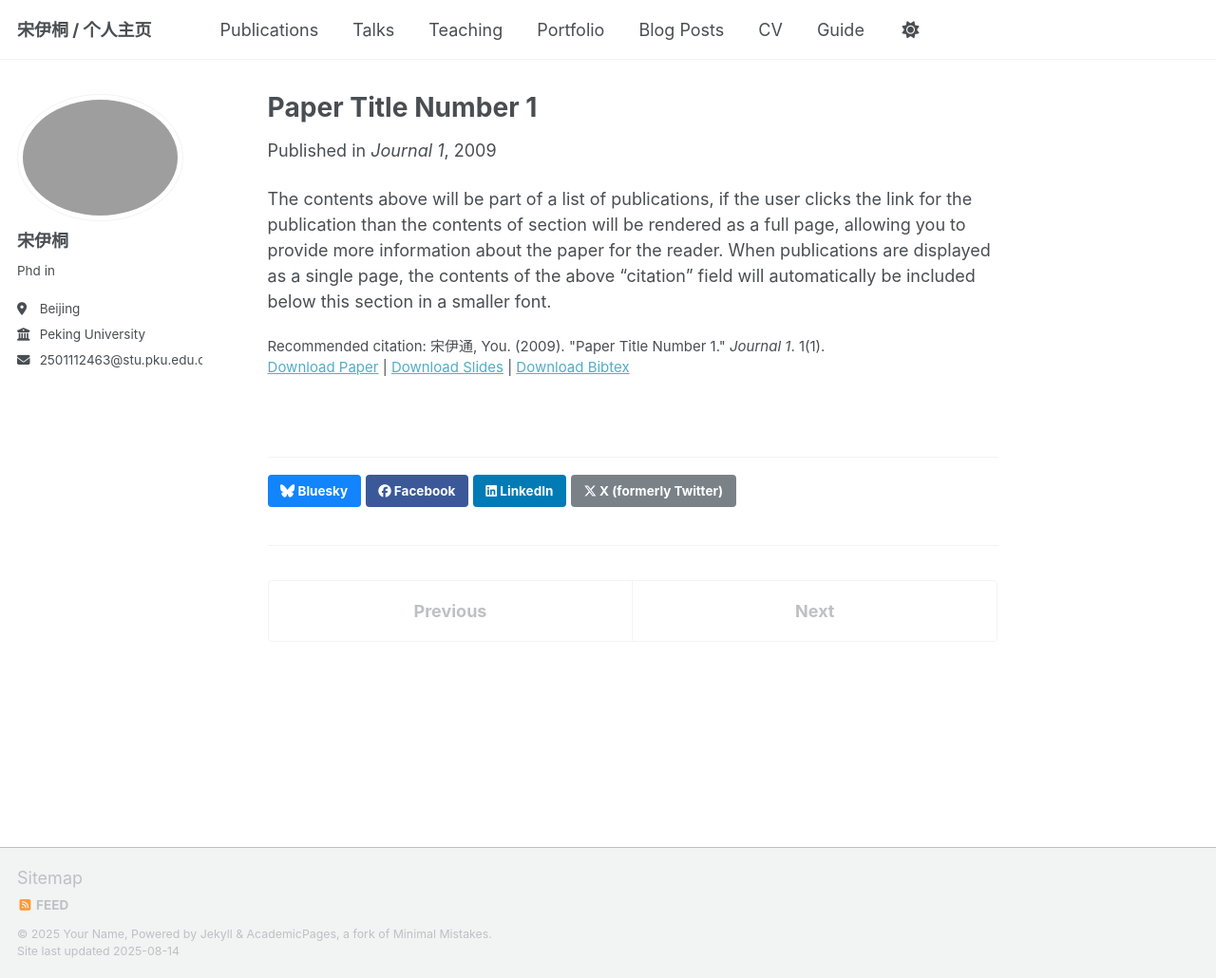
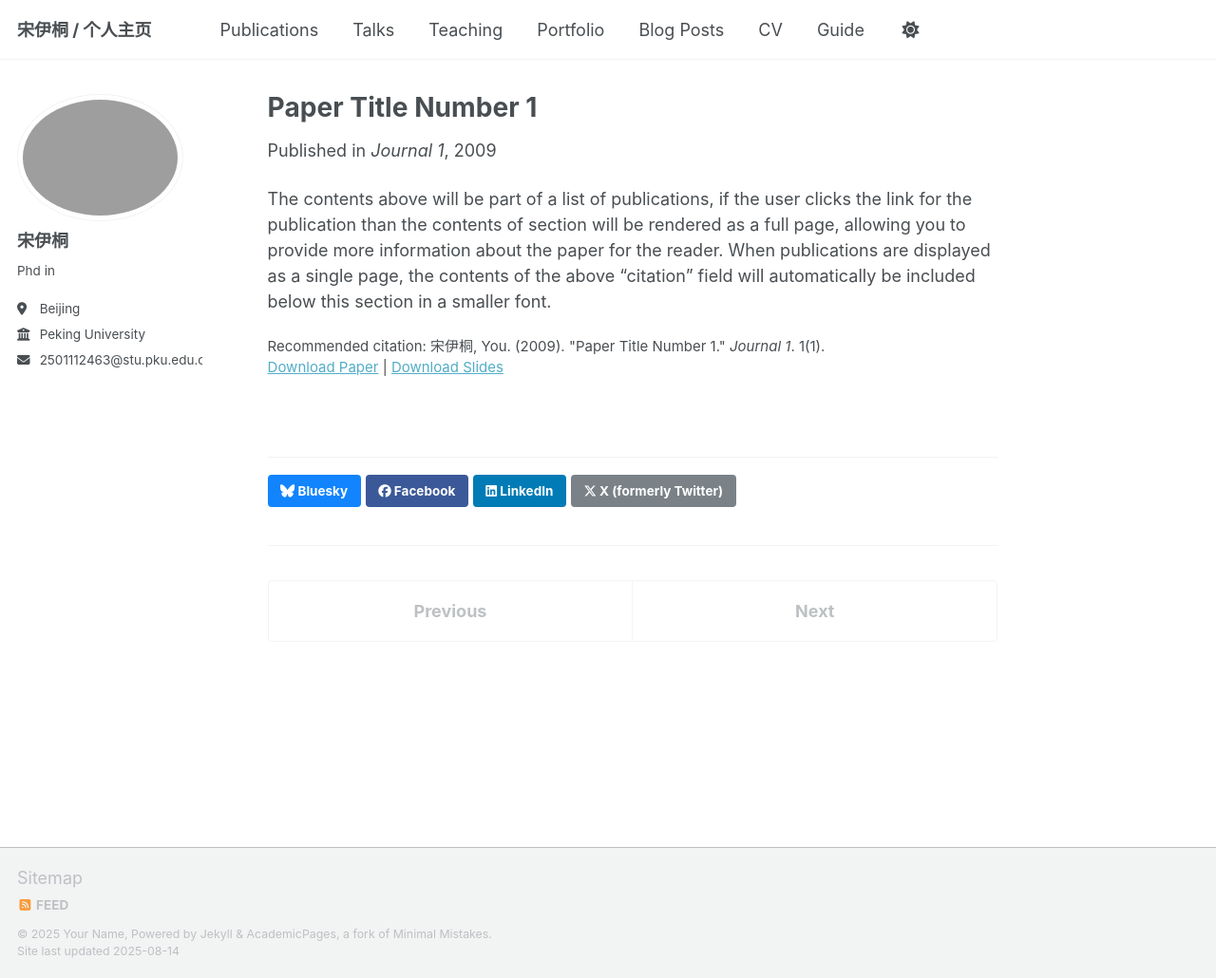
Before and after one commit to yitongSong-pku/yitongSong-pku.github.io, a Jekyll site: the page built from _publications/2009-10-01-paper-title-number-1.md, in a window 1280 px wide and 1030 px high. Shown: the whole window at 95% size. Built offline with Jekyll 4.4.1, drawn with Linux system fonts in a browser that asks for light colours; a script that is not in the unit is left out.

Commit message:
Update 2009-10-01-paper-title-number-1.md

```diff
--- a/_publications/2009-10-01-paper-title-number-1.md
+++ b/_publications/2009-10-01-paper-title-number-1.md
@@ -8,7 +8,6 @@ date: 2009-10-01
 venue: 'Journal 1'
 slidesurl: 'http://academicpages.github.io/files/slides1.pdf'
 paperurl: 'https://github.com/yitongSong-pku/yitongSong-pku.github.io/blob/master/files/Lisflood_Model.pdf'
-bibtexurl: 'http://academicpages.github.io/files/bibtex1.bib'
-citation: '宋伊通, You. (2009). &quot;Paper Title Number 1.&quot; <i>Journal 1</i>. 1(1).'
+citation: '宋伊桐, You. (2009). &quot;Paper Title Number 1.&quot; <i>Journal 1</i>. 1(1).'
 ---
 The contents above will be part of a list of publications, if the user clicks the link for the publication than the contents of section will be rendered as a full page, allowing you to provide more information about the paper for the reader. When publications are displayed as a single page, the contents of the above "citation" field will automatically be included below this section in a smaller font.
```
